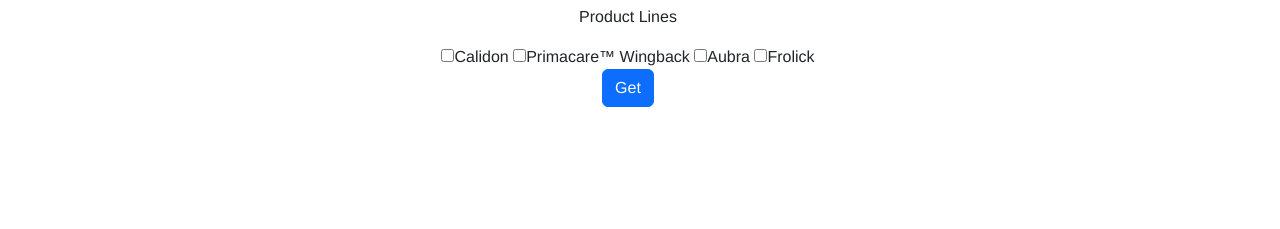
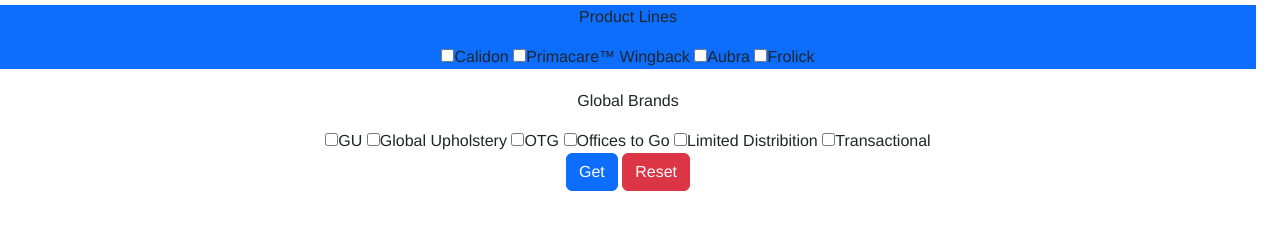
Before and after one commit to TeaZea/Global_Marketing_Project, a plain HTML site: page index.html in a window 1280 px wide. Shown: the part 71-300 px from the top of the page. Drawn offline with nearby package versions, Linux system fonts and the light colour scheme.

Commit message:
Added reset button. Added other checkbox options

```diff
--- a/index.html
+++ b/index.html
@@ -15,18 +15,26 @@
                 <h1>Image Library Tagging</h1>
                 <form method="get" class="row align-items-start" id="formFurniture">
                     <div class="row">
-                        <p>Product Lines</p>
-                        <div>
+                        <div class="bg-primary">
+                            <p>Product Lines</p>
                             <label><input type="checkbox" class="furniture" name="Calidon" value="Calidon">Calidon</label>
                             <label><input type="checkbox" class="furniture" name="Primacare™ Wingback" value="Primacare™ Wingback">Primacare™ Wingback</label>
                             <label><input type="checkbox" class="furniture" name="Aubra" value="Aubra">Aubra</label>
                             <label><input type="checkbox" class="furniture" name="Frolick" value="Frolick">Frolick</label>
                         </div>
+                        <br>
+                        <div>
+                            <p>Global Brands</p>
+                            <label><input type="checkbox" class="furniture" name="GU" value="GU">GU</label>
+                            <label><input type="checkbox" class="furniture" name="Global Upholstery" value="Global Upholstery">Global Upholstery</label>
+                            <label><input type="checkbox" class="furniture" name="OTG" value="OTG">OTG</label>
+                            <label><input type="checkbox" class="furniture" name="Offices to Go" value="Offices to Go">Offices to Go</label>
+                            <label><input type="checkbox" class="furniture" name="Limited Distribition" value="Limited Distribition">Limited Distribition</label>
+                            <label><input type="checkbox" class="furniture" name="Transactional" value="Transactional">Transactional</label>
+                        </div>
                     <div>
-                        <input class="btn btn-primary" type="button" value="Get" onclick = "GetSelected()">
-                        <!-- <input class="btn btn-primary" type="button" value="Get" id="submit" onclick="getSelected()"> -->
-                        <!-- <input class="btn btn-danger" type="reset" value="Reset" id="reset"> -->
-                        <p id="output"></p>
+                        <input class="btn btn-primary" type="button" value="Get" onclick="GetSelected()">
+                        <input type="reset" class="btn btn-danger">
                     </div>
                 </form>
             </div>
```
